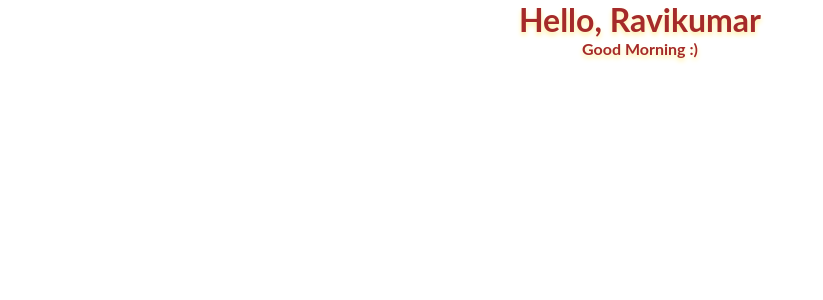
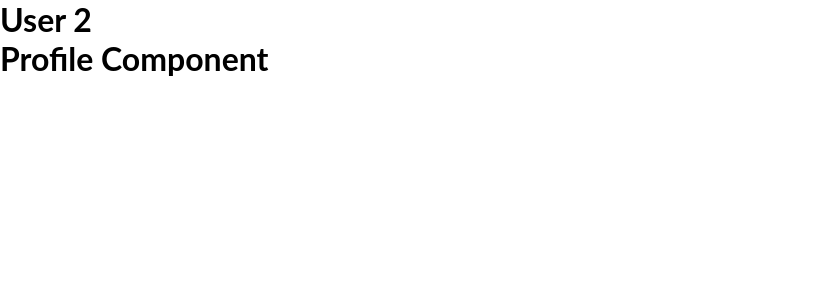
Before and after one commit to rvpatel/React-Cource, a React (Create React App) app: page / in a window 1280 px wide. Shown: the top 300 px of the page, without its empty margins (0-823 px from the left). Built offline with nearby package versions, Linux system fonts and the light colour scheme.

Commit message:
Condition Readoring useState

```diff
--- a/src/App.js
+++ b/src/App.js
@@ -1,11 +1,14 @@
-import React from 'react';
+import React, { useState } from 'react';
+import Profile from './Profile';
+
 import './style.css';
 
 export default function App() {
   return (
     <div>
-      <h1 className="heading">Hello, Ravikumar</h1>
-      <p>Good Morning :)</p>
+      <Profile>
+        <h1>Cafe - Laptop Usege</h1>
+      </Profile>
     </div>
   );
 }
--- /dev/null
+++ b/src/Profile.js
@@ -0,0 +1,23 @@
+import React, { useState } from 'react';
+
+function Profile() {
+  // pass value for user and get user information
+  const [loggedIn, setloggedIn] = useState(2);
+
+  return (
+    <div>
+      {loggedIn == 1 ? (
+        <h1>User 1</h1>
+      ) : loggedIn == 2 ? (
+        <h1>User 2</h1>
+      ) : loggedIn == 3 ? (
+        <h1>User 3</h1>
+      ) : (
+        <h1>Login</h1>
+      )}
+
+      <h1>Profile Component</h1>
+    </div>
+  );
+}
+export default Profile;
```
